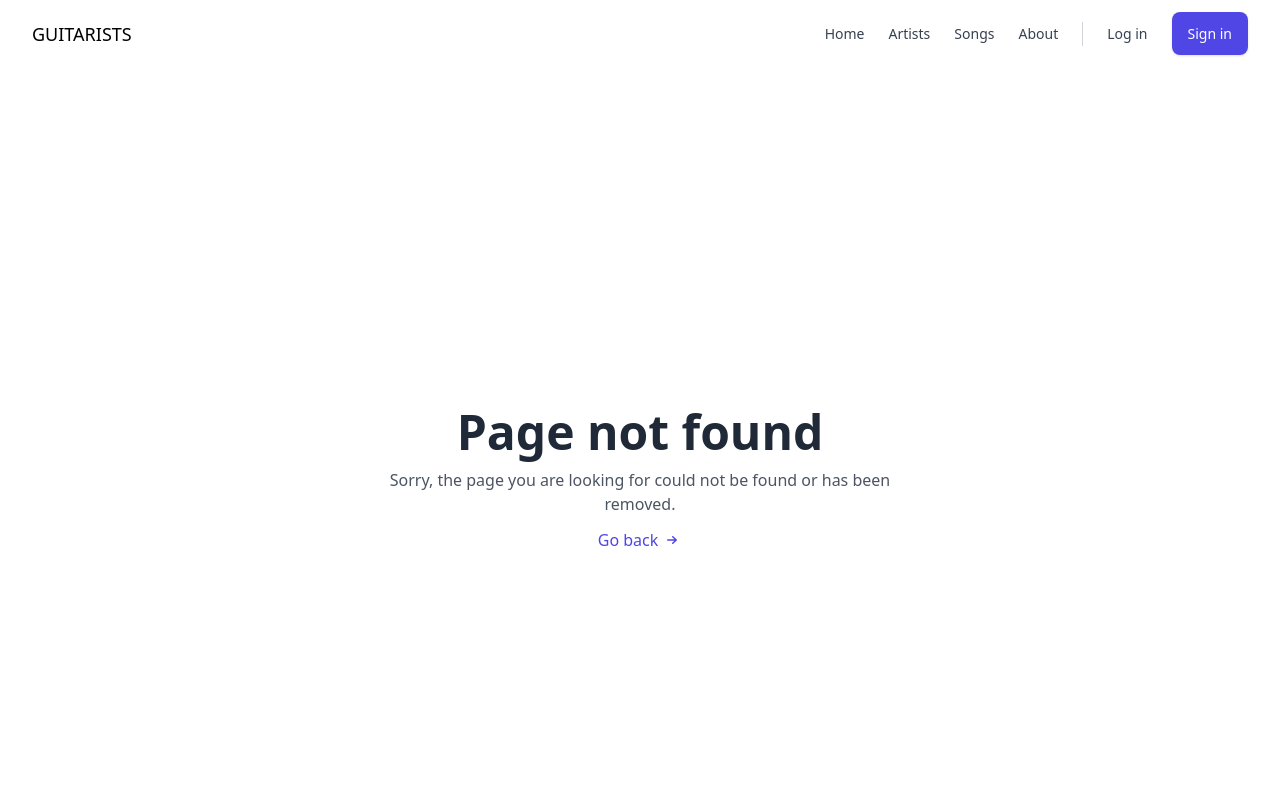
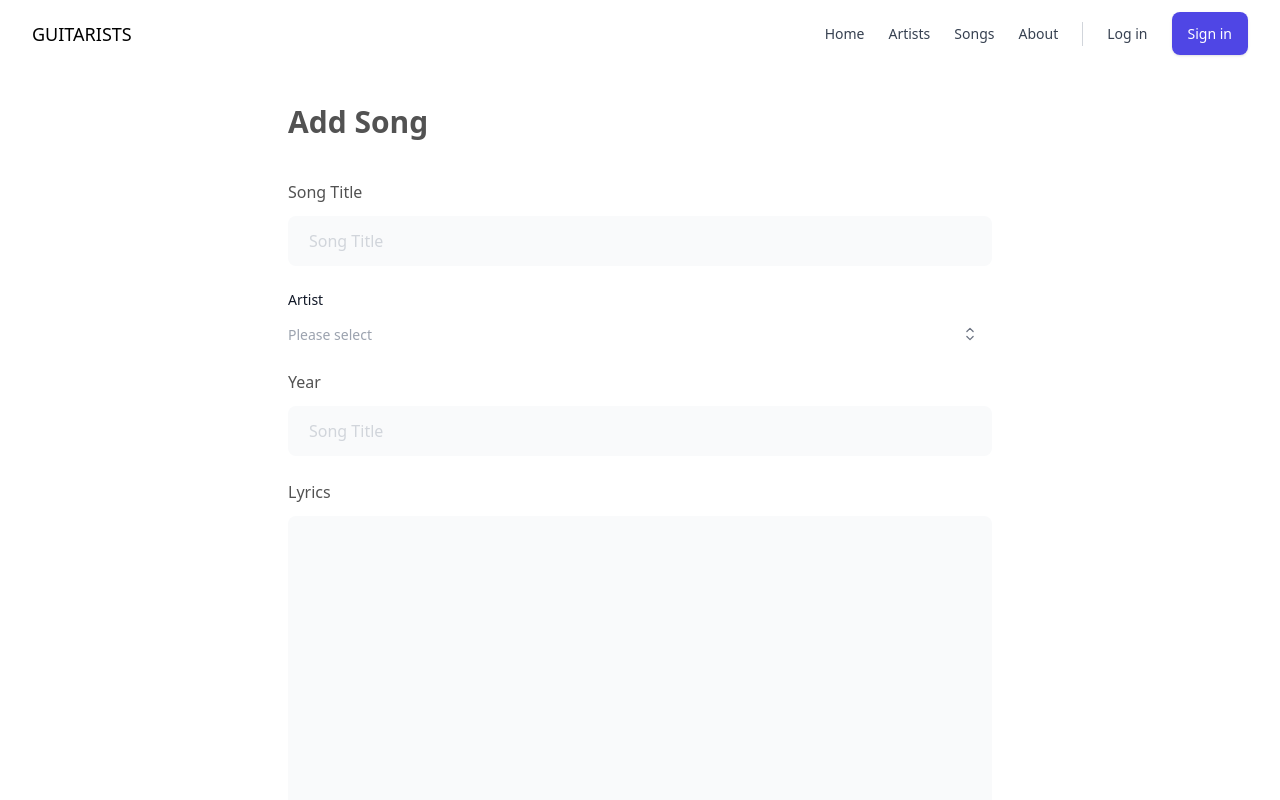
Before and after one commit to sulejmanhoxha/frontend-pesmarica2, a React (Vite) app: page /add-song in a window 1280 px wide. Shown: the top 800 px of the page. Built offline with nearby package versions, Linux system fonts and the light colour scheme; no server answers.

Commit message:
add profile and addsong page

```diff
--- a/src/App.jsx
+++ b/src/App.jsx
@@ -11,6 +11,8 @@ import About from "./pages/About";
 import Missing from "./pages/Missing";
 import SignIn from "./pages/SignIn";
 import Login from "./pages/Login";
+import AddSong from "./pages/AddSong";
+import Profile from "./pages/Profile";
 
 import { DataProvider } from "./context/DataContext";
 
@@ -29,6 +31,8 @@ const App = () => {
 					<Route path="/about" element={<About />} />
 					<Route path="/login" element={<Login />} />
 					<Route path="/signin" element={<SignIn />} />
+					<Route path="/add-song" element={<AddSong />} />
+					<Route path="/profile" element={<Profile />} />
 					<Route path="*" element={<Missing />} />
 				</Routes>
 				<Footer />
--- a/src/components/Navbar.jsx
+++ b/src/components/Navbar.jsx
@@ -1,7 +1,7 @@
 import { useContext, useState } from "react";
 import { Link } from "react-router-dom";
 import DataContext from "../context/DataContext";
-import DropdownBasic from "./UserDropdown";
+import UserDropdown from "./UserDropdown";
 const Navbar = () => {
 	const [state, setState] = useState(false);
 	const { setCurrentSongPage, userToken, user } = useContext(DataContext);
@@ -123,7 +123,7 @@ const Navbar = () => {
 								</li>
 							</div>
 						) : (
-							<DropdownBasic />
+							<UserDropdown />
 						)}
 					</ul>
 				</div>
--- /dev/null
+++ b/src/components/SearchSelectMenu.jsx
@@ -0,0 +1,170 @@
+import { useEffect, useRef, useState } from "react";
+
+const SearchSelectMenu = () => {
+	const menuItems = [
+		"Products",
+		"Documentation",
+		"Features",
+		"Partners",
+		"Industry",
+		"Feedback",
+		"Tech stack",
+	];
+
+	const [selectedItem, setSelectedItem] = useState({
+		item: null,
+		idx: null,
+	});
+
+	const [state, setState] = useState(false);
+	const [searchFieldVal, setSearchFieldVal] = useState("");
+
+	const listboxRef = useRef();
+
+	const handleSearch = (e) => {
+		const menuEls = document.querySelectorAll(".menu-el-js");
+		const searchVal = e.target.value.toLocaleLowerCase();
+		const alrtEl = document.getElementById("li-alert");
+		setSearchFieldVal(e.target.value);
+		const handleAlert = () => {
+			if (listboxRef.current && listboxRef.current.offsetHeight < 5)
+				alrtEl.classList.remove("hidden");
+			else alrtEl.classList.add("hidden");
+		};
+		handleAlert();
+		setTimeout(() => handleAlert(), 100);
+
+		menuEls.forEach((el, idx) => {
+			el.classList.remove("hidden");
+			if (!menuItems[idx].toLocaleLowerCase().includes(searchVal)) {
+				el.classList.add("hidden");
+			}
+		});
+	};
+
+	useEffect(() => {
+		document.onclick = (e) => {
+			const target = e.target;
+			if (!target.closest(".label-button")) setState(false);
+		};
+	}, []);
+
+	return (
+		<div className="relative max-w-xs px-4 text-base">
+			<div className="label-button flex items-center gap-1 rounded-lg border px-2 shadow-sm">
+				<svg
+					xmlns="http://www.w3.org/2000/svg"
+					className="h-6 w-6 text-gray-400"
+					fill="none"
+					viewBox="0 0 24 24"
+					stroke="currentColor"
+				>
+					<path
+						strokeLinecap="round"
+						strokeLinejoin="round"
+						strokeWidth={2}
+						d="M21 21l-6-6m2-5a7 7 0 11-14 0 7 7 0 0114 0z"
+					/>
+				</svg>
+				<input
+					type="text"
+					placeholder="Type to search"
+					className="w-full rounded-md bg-transparent px-2 py-2 text-gray-500 outline-none"
+					value={searchFieldVal}
+					onChange={handleSearch}
+					onFocus={() => setState(true)}
+				/>
+				{searchFieldVal ? (
+					<button
+						onClick={() => {
+							setSearchFieldVal("");
+							setSelectedItem({ item: "", idx: null });
+							setState(false);
+						}}
+					>
+						<svg
+							xmlns="http://www.w3.org/2000/svg"
+							viewBox="0 0 20 20"
+							fill="currentColor"
+							className="h-5 w-5 text-gray-400"
+						>
+							<path d="M6.28 5.22a.75.75 0 00-1.06 1.06L8.94 10l-3.72 3.72a.75.75 0 101.06 1.06L10 11.06l3.72 3.72a.75.75 0 101.06-1.06L11.06 10l3.72-3.72a.75.75 0 00-1.06-1.06L10 8.94 6.28 5.22z" />
+						</svg>
+					</button>
+				) : (
+					<button onClick={() => setState(!state)}>
+						<svg
+							xmlns="http://www.w3.org/2000/svg"
+							viewBox="0 0 20 20"
+							fill="currentColor"
+							className="h-5 w-5 text-gray-400"
+						>
+							<path
+								fillRule="evenodd"
+								d="M5.23 7.21a.75.75 0 011.06.02L10 11.168l3.71-3.938a.75.75 0 111.08 1.04l-4.25 4.5a.75.75 0 01-1.08 0l-4.25-4.5a.75.75 0 01.02-1.06z"
+								clipRule="evenodd"
+							/>
+						</svg>
+					</button>
+				)}
+			</div>
+
+			{state ? (
+				<div className="relative w-full">
+					<ul
+						ref={listboxRef}
+						className="absolute mt-3 max-h-64 w-full overflow-y-auto rounded-md border bg-white shadow-sm"
+						role="listbox"
+					>
+						<li
+							id="li-alert"
+							className="hidden px-3 py-2 text-center text-gray-600"
+						>
+							Not results available
+						</li>
+						{menuItems.map((el, idx) => (
+							<li
+								key={idx}
+								onClick={() => {
+									setSelectedItem({ item: el, idx });
+									setSearchFieldVal(el);
+								}}
+								role="option"
+								aria-selected={
+									selectedItem.idx == idx ? true : false
+								}
+								className={`${
+									selectedItem.idx == idx
+										? "bg-indigo-50 text-indigo-600"
+										: ""
+								} menu-el-js flex cursor-default items-center justify-between px-3 py-2 text-gray-500 duration-150 hover:bg-indigo-50 hover:text-indigo-600`}
+							>
+								{el}
+								{selectedItem.idx == idx ? (
+									<svg
+										xmlns="http://www.w3.org/2000/svg"
+										className="h-5 w-5 text-indigo-600"
+										viewBox="0 0 20 20"
+										fill="currentColor"
+									>
+										<path
+											fillRule="evenodd"
+											d="M16.707 5.293a1 1 0 010 1.414l-8 8a1 1 0 01-1.414 0l-4-4a1 1 0 011.414-1.414L8 12.586l7.293-7.293a1 1 0 011.414 0z"
+											clipRule="evenodd"
+										/>
+									</svg>
+								) : (
+									""
+								)}
+							</li>
+						))}
+					</ul>
+				</div>
+			) : (
+				""
+			)}
+		</div>
+	);
+};
+
+export default SearchSelectMenu;
--- a/src/components/UserDropdown.jsx
+++ b/src/components/UserDropdown.jsx
@@ -1,14 +1,15 @@
 import React, { useContext, useEffect, useRef, useState } from "react";
 import DataContext from "../context/DataContext";
+import { Link } from "react-router-dom";
 
-const AvatarDropdown = () => {
+const UserDropdown = () => {
 	const { user } = useContext(DataContext);
 	const [state, setState] = useState(false);
 	const profileRef = useRef();
 
 	const navigation = [
-		{ title: "Profile", path: "javascript:void(0)" },
-		{ title: "Add Songs", path: "javascript:void(0)" },
+		{ title: "Profile", path: "/profile" },
+		{ title: "Add Songs", path: "/add-song" },
 	];
 
 	useEffect(() => {
@@ -37,12 +38,12 @@ const AvatarDropdown = () => {
 			>
 				{navigation.map((item, idx) => (
 					<li key={idx}>
-						<a
+						<Link
 							className="block whitespace-nowrap  px-4 py-2 text-gray-600 hover:bg-slate-100 hover:text-gray-900"
-							href={item.path}
+							to={item.path}
 						>
 							{item.title}
-						</a>
+						</Link>
 					</li>
 				))}
 				<button className="block w-full border-t px-4 py-2 text-left text-gray-600 hover:bg-red-300 hover:text-gray-900">
@@ -53,4 +54,4 @@ const AvatarDropdown = () => {
 	);
 };
 
-export default AvatarDropdown;
+export default UserDropdown;
--- /dev/null
+++ b/src/pages/AddSong.jsx
@@ -0,0 +1,153 @@
+import { useContext, useState } from "react";
+import { useNavigate } from "react-router-dom";
+import DataContext from "../context/DataContext";
+
+const AddSong = () => {
+	const [songTitle, setSongTitle] = useState("");
+	const [password, setPassword] = useState("");
+	const { setUserToken, userToken, setUser } = useContext(DataContext);
+	const navigate = useNavigate();
+
+	const handleSubmit = () => {};
+	// {
+	// 	"url": "http://127.0.0.1:8000/api/songs/971/",
+	// 	"id": 971,
+	// 	"created_at": "2023-06-16",
+	// 	"title": "Сношти сакав да ти дојдам",
+	// 	"album": "",
+	// 	"artist": {
+	// 		"id": 661,
+	// 		"name": "Makedonske Pesme"
+	// 	},
+	// 	"genre": "",
+	// 	"year": 2023,
+	// 	"lyrics": "",
+	// 	"owner": "django"
+	// }
+	return (
+		<div className="container mx-auto max-w-screen-md ">
+			<h2 className="mt-6 text-3xl font-extrabold text-neutral-600">
+				Add Song
+			</h2>
+
+			<form onSubmit={handleSubmit} className="mt-10 space-y-6">
+				<div className="space-y-3">
+					<label
+						htmlFor="songTitle"
+						className="block text-base font-medium text-neutral-600"
+					>
+						Song Title
+					</label>
+					<div className="mt-1">
+						<input
+							id="songTitle"
+							name="songTitle"
+							type="text"
+							required
+							placeholder="Song Title"
+							className="block w-full transform rounded-lg border border-transparent bg-gray-50 px-5 py-3 text-base text-neutral-600 placeholder-gray-300 transition duration-500 ease-in-out focus:border-transparent focus:outline-none focus:ring-2 focus:ring-white focus:ring-offset-2 focus:ring-offset-gray-300"
+							value={songTitle}
+							onChange={(e) => {
+								setSongTitle(e.target.value);
+							}}
+						/>
+					</div>
+				</div>
+				<div className="space-y-3">
+					<label
+						htmlFor="HeadlineAct"
+						className="block text-sm font-medium text-gray-900"
+					>
+						Artist
+					</label>
+
+					<div className="relative mt-1.5">
+						<input
+							type="text"
+							list="HeadlineActArtist"
+							id="HeadlineAct"
+							className="w-full rounded-lg border-gray-300 pe-10 text-gray-700 sm:text-sm [&::-webkit-calendar-picker-indicator]:opacity-0"
+							placeholder="Please select"
+						/>
+
+						<span className="absolute inset-y-0 end-0 flex w-8 items-center">
+							<svg
+								xmlns="http://www.w3.org/2000/svg"
+								fill="none"
+								viewBox="0 0 24 24"
+								strokeWidth="1.5"
+								stroke="currentColor"
+								className="h-5 w-5 text-gray-500"
+							>
+								<path
+									strokeLinecap="round"
+									strokeLinejoin="round"
+									d="M8.25 15L12 18.75 15.75 15m-7.5-6L12 5.25 15.75 9"
+								/>
+							</svg>
+						</span>
+					</div>
+
+					<datalist name="HeadlineAct" id="HeadlineActArtist">
+						<option value="JM">John Mayer</option>
+						<option value="SRV">Stevie Ray Vaughn</option>
+						<option value="JH">Jimi Hendrix</option>
+						<option value="BBK">B.B King</option>
+						<option value="AK">Albert King</option>
+						<option value="BG">Buddy Guy</option>
+						<option value="EC">Eric Clapton</option>
+					</datalist>
+				</div>
+
+				<div className="space-y-3">
+					<label
+						htmlFor="songTitle"
+						className="block text-base font-medium text-neutral-600"
+					>
+						Year
+					</label>
+					<div className="mt-1">
+						<input
+							id="songTitle"
+							name="songTitle"
+							type="text"
+							required
+							placeholder="Song Title"
+							className="block w-full transform rounded-lg border border-transparent bg-gray-50 px-5 py-3 text-base text-neutral-600 placeholder-gray-300 transition duration-500 ease-in-out focus:border-transparent focus:outline-none focus:ring-2 focus:ring-white focus:ring-offset-2 focus:ring-offset-gray-300"
+							value={songTitle}
+							onChange={(e) => {
+								setSongTitle(e.target.value);
+							}}
+						/>
+					</div>
+				</div>
+
+				<div className="space-y-3">
+					<label
+						htmlFor="lyrics"
+						className="block text-base font-medium text-neutral-600"
+					>
+						Lyrics
+					</label>
+					<textarea
+						placeholder=""
+						required
+						className="block min-h-[75vh] w-full transform rounded-lg border border-transparent bg-gray-50 px-5 py-3 text-base text-neutral-600 placeholder-gray-300 transition duration-500 ease-in-out focus:border-transparent focus:outline-none focus:ring-2 focus:ring-white focus:ring-offset-2 focus:ring-offset-gray-300"
+						defaultValue={""}
+					/>
+				</div>
+
+				<div>
+					<button
+						type="submit"
+						className="flex w-60 transform items-center justify-center rounded-xl bg-blue-600 px-10 py-4 text-center text-base font-medium text-white transition duration-500 ease-in-out hover:bg-blue-700 focus:outline-none focus:ring-2 focus:ring-blue-500 focus:ring-offset-2"
+					>
+						Submit
+					</button>
+				</div>
+			</form>
+		</div>
+	);
+};
+
+export default AddSong;
--- /dev/null
+++ b/src/pages/Profile.jsx
@@ -0,0 +1,7 @@
+import React from "react";
+
+const Profile = () => {
+	return <div>Profile</div>;
+};
+
+export default Profile;
```
